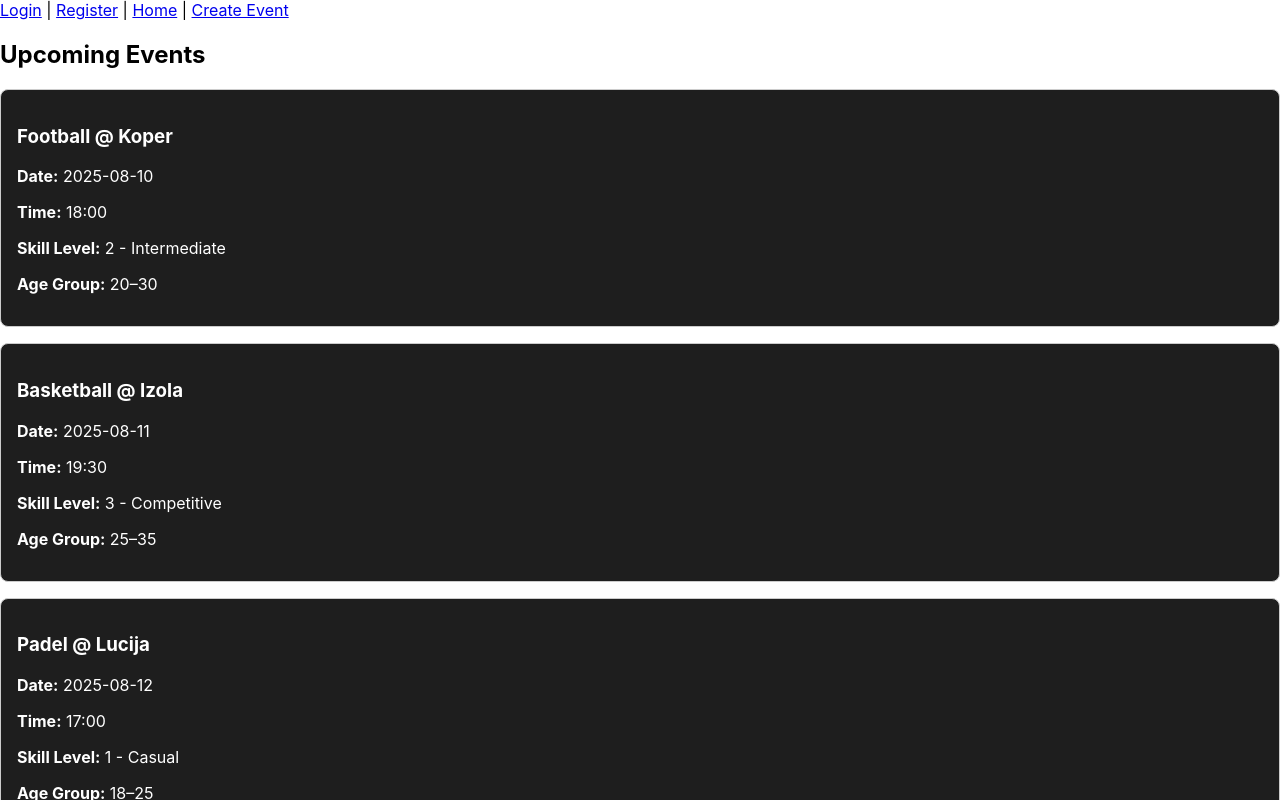
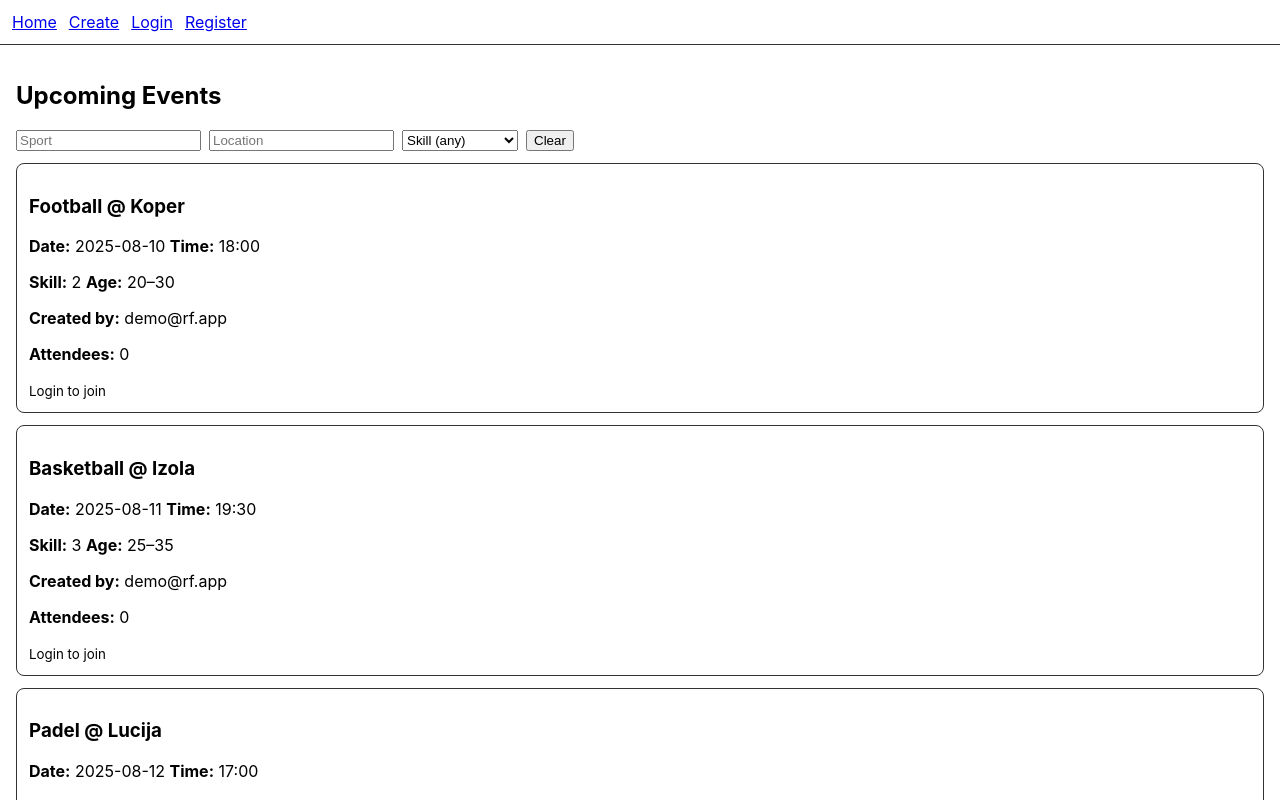
Before and after one commit to MihaVal/RecreationFinderApp, a React (Create React App) app in the folder frontend/: page /home in a window 1280 px wide. Shown: the top 800 px of the page. Built offline with nearby package versions, Linux system fonts and the light colour scheme.

Commit message:
adding features to frontend

```diff
--- a/frontend/src/App.js
+++ b/frontend/src/App.js
@@ -1,33 +1,27 @@
-import React, { useState } from "react";
-import { BrowserRouter as Router, Routes, Route, Link } from "react-router-dom";
+import { BrowserRouter as Router, Routes, Route } from "react-router-dom";
+import { AppProvider } from "./Context/AppContext";
+import Navbar from "./Components/Navbar";
 
 import LoginPage from "./Pages/LoginPage";
 import RegisterPage from "./Pages/RegisterPage";
 import HomePage from "./Pages/HomePage";
 import CreateEventPage from "./Pages/CreateEventPage";
 
-function App() {
+export default function App() {
   return (
+    <AppProvider>
       <Router>
-      <div className="App">
-        {/* Navigation Links */}
-        <nav>
-          <Link to="/login">Login</Link> | <Link to="/register">Register</Link>{" "}
-          | <Link to="/home">Home</Link> |{" "}
-          <Link to="/create">Create Event</Link>
-        </nav>
-
-        {/* Route Definitions */}
+        <Navbar />
+        <div style={{ padding: 16 }}>
           <Routes>
             <Route path="/login" element={<LoginPage />} />
             <Route path="/register" element={<RegisterPage />} />
             <Route path="/home" element={<HomePage />} />
             <Route path="/create" element={<CreateEventPage />} />
-          <Route path="*" element={<LoginPage />} />
+            <Route path="*" element={<HomePage />} />
           </Routes>
         </div>
       </Router>
+    </AppProvider>
   );
 }
-
-export default App;
--- a/frontend/src/Components/EventCard.js
+++ b/frontend/src/Components/EventCard.js
@@ -1,34 +1,46 @@
 import React from "react";
+import { useApp } from "../Context/AppContext";
 
-function EventCard({ event }) {
+export default function EventCard({ event }) {
+  const { user, joinEvent, leaveEvent } = useApp();
+  const joined = user && event.attendees.includes(user.email);
+
+  const handleJoin = () => user && joinEvent(event.id, user.email);
+  const handleLeave = () => user && leaveEvent(event.id, user.email);
+
   return (
     <div
       style={{
-        border: "1px solid #ccc",
-        borderRadius: "8px",
-        padding: "1rem",
-        marginBottom: "1rem",
-        background: "#1e1e1e",
-        color: "#fff",
+        border: "1px solid #333",
+        borderRadius: 8,
+        padding: 12,
+        marginBottom: 12,
       }}
     >
       <h3>
         {event.sport} @ {event.location}
       </h3>
       <p>
-        <strong>Date:</strong> {event.date}
+        <b>Date:</b> {event.date} <b>Time:</b> {event.time}
       </p>
       <p>
-        <strong>Time:</strong> {event.time}
+        <b>Skill:</b> {event.skillLevel} <b>Age:</b> {event.ageGroup}
       </p>
       <p>
-        <strong>Skill Level:</strong> {event.skillLevel}
+        <b>Created by:</b> {event.createdBy}
       </p>
       <p>
-        <strong>Age Group:</strong> {event.ageGroup}
+        <b>Attendees:</b> {event.attendees.length}
       </p>
+      {user ? (
+        joined ? (
+          <button onClick={handleLeave}>Leave</button>
+        ) : (
+          <button onClick={handleJoin}>Join</button>
+        )
+      ) : (
+        <small>Login to join</small>
+      )}
     </div>
   );
 }
-
-export default EventCard;
--- /dev/null
+++ b/frontend/src/Components/Navbar.js
@@ -0,0 +1,35 @@
+import { Link, useLocation, useNavigate } from "react-router-dom";
+import { useApp } from "../Context/AppContext";
+
+export default function Navbar() {
+  const { user, setUser } = useApp();
+  const nav = useNavigate();
+  const loc = useLocation();
+
+  const logout = () => {
+    setUser(null);
+    if (loc.pathname !== "/home") nav("/home");
+  };
+
+  return (
+    <nav
+      style={{
+        display: "flex",
+        gap: 12,
+        padding: 12,
+        borderBottom: "1px solid #333",
+      }}
+    >
+      <Link to="/home">Home</Link>
+      <Link to="/create">Create</Link>
+      {!user && <Link to="/login">Login</Link>}
+      {!user && <Link to="/register">Register</Link>}
+      {user && (
+        <span style={{ marginLeft: "auto" }}>
+          👤 {user.name} {user.surname} ({user.email})
+        </span>
+      )}
+      {user && <button onClick={logout}>Logout</button>}
+    </nav>
+  );
+}
--- /dev/null
+++ b/frontend/src/Context/AppContext.js
@@ -0,0 +1,114 @@
+import { createContext, useContext, useEffect, useMemo, useState } from "react";
+
+const AppContext = createContext(null);
+
+const LS_EVENTS_KEY = "rf_events";
+const LS_USER_KEY = "rf_user";
+
+export function AppProvider({ children }) {
+  const [user, setUser] = useState(() => {
+    const saved = localStorage.getItem(LS_USER_KEY);
+    return saved ? JSON.parse(saved) : null;
+  });
+
+  const [events, setEvents] = useState(() => {
+    const saved = localStorage.getItem(LS_EVENTS_KEY);
+    if (saved) return JSON.parse(saved);
+    // seed a few demo events the first time
+    return [
+      {
+        id: 1,
+        sport: "Football",
+        location: "Koper",
+        date: "2025-08-10",
+        time: "18:00",
+        skillLevel: 2,
+        ageGroup: "20–30",
+        createdBy: "demo@rf.app",
+        attendees: [],
+      },
+      {
+        id: 2,
+        sport: "Basketball",
+        location: "Izola",
+        date: "2025-08-11",
+        time: "19:30",
+        skillLevel: 3,
+        ageGroup: "25–35",
+        createdBy: "demo@rf.app",
+        attendees: [],
+      },
+      {
+        id: 3,
+        sport: "Padel",
+        location: "Lucija",
+        date: "2025-08-12",
+        time: "17:00",
+        skillLevel: 1,
+        ageGroup: "18–25",
+        createdBy: "demo@rf.app",
+        attendees: [],
+      },
+    ];
+  });
+
+  useEffect(() => {
+    localStorage.setItem(LS_EVENTS_KEY, JSON.stringify(events));
+  }, [events]);
+
+  useEffect(() => {
+    if (user) localStorage.setItem(LS_USER_KEY, JSON.stringify(user));
+    else localStorage.removeItem(LS_USER_KEY);
+  }, [user]);
+
+  const createEvent = (evt) => {
+    const id = events.length ? Math.max(...events.map((e) => e.id)) + 1 : 1;
+    setEvents((prev) => [...prev, { ...evt, id, attendees: [] }]);
+  };
+
+  const joinEvent = (eventId, email) => {
+    setEvents((prev) =>
+      prev.map((e) =>
+        e.id === eventId
+          ? {
+              ...e,
+              attendees: e.attendees.includes(email)
+                ? e.attendees
+                : [...e.attendees, email],
+            }
+          : e
+      )
+    );
+  };
+
+  const leaveEvent = (eventId, email) => {
+    setEvents((prev) =>
+      prev.map((e) =>
+        e.id === eventId
+          ? { ...e, attendees: e.attendees.filter((a) => a !== email) }
+          : e
+      )
+    );
+  };
+
+  const value = useMemo(
+    () => ({
+      user,
+      setUser,
+      events,
+      setEvents,
+      createEvent,
+      joinEvent,
+      leaveEvent,
+    }),
+    [user, events]
+  );
+
+  return <AppContext.Provider value={value}>{children}</AppContext.Provider>;
+}
+
+export function useApp() {
+  const ctx = useContext(AppContext);
+  if (!ctx) throw new Error("useApp must be used inside <AppProvider>");
+  return ctx;
+}
--- a/frontend/src/Pages/CreateEventPage.js
+++ b/frontend/src/Pages/CreateEventPage.js
@@ -1,26 +1,88 @@
 import React, { useState } from "react";
-import CreateEventForm from "../Components/CreateEventForm";
+import { useApp } from "../Context/AppContext";
+import { useNavigate } from "react-router-dom";
 
-function CreateEventPage() {
-  const [createdEvent, setCreatedEvent] = useState(null);
+export default function CreateEventPage() {
+  const { user, createEvent } = useApp();
+  const [sport, setSport] = useState("");
+  const [location, setLocation] = useState("");
+  const [date, setDate] = useState("");
+  const [time, setTime] = useState("");
+  const [skillLevel, setSkillLevel] = useState("1");
+  const [ageGroup, setAgeGroup] = useState("");
+  const nav = useNavigate();
 
-  const handleCreate = (event) => {
-    setCreatedEvent(event);
-    console.log("Created Event:", event);
+  const handleSubmit = (e) => {
+    e.preventDefault();
+    const evt = {
+      sport,
+      location,
+      date,
+      time,
+      skillLevel: Number(skillLevel),
+      ageGroup,
+      createdBy: user?.email || "anonymous@rf.app",
+    };
+    createEvent(evt);
+    nav("/home");
   };
 
   return (
-    <div>
-      {createdEvent ? (
-        <div>
-          <h3>Event Created Successfully!</h3>
-          <pre>{JSON.stringify(createdEvent, null, 2)}</pre>
-        </div>
-      ) : (
-        <CreateEventForm onCreate={handleCreate} />
+    <form onSubmit={handleSubmit}>
+      <h2>Create Event</h2>
+      {!user && (
+        <p style={{ color: "#ffa500" }}>
+          You’re not logged in — event will be created as <b>anonymous</b>.
+        </p>
       )}
-    </div>
+      <input
+        type="text"
+        placeholder="Sport"
+        value={sport}
+        onChange={(e) => setSport(e.target.value)}
+        required
+      />
+      <br />
+      <input
+        type="text"
+        placeholder="Location"
+        value={location}
+        onChange={(e) => setLocation(e.target.value)}
+        required
+      />
+      <br />
+      <input
+        type="date"
+        value={date}
+        onChange={(e) => setDate(e.target.value)}
+        required
+      />
+      <br />
+      <input
+        type="time"
+        value={time}
+        onChange={(e) => setTime(e.target.value)}
+        required
+      />
+      <br />
+      <select
+        value={skillLevel}
+        onChange={(e) => setSkillLevel(e.target.value)}
+      >
+        <option value="1">1 - Casual</option>
+        <option value="2">2 - Intermediate</option>
+        <option value="3">3 - Competitive</option>
+      </select>
+      <br />
+      <input
+        type="text"
+        placeholder="Age Group (e.g. 20–30)"
+        value={ageGroup}
+        onChange={(e) => setAgeGroup(e.target.value)}
+        required
+      />
+      <br />
+      <button type="submit">Create</button>
+    </form>
   );
 }
-
-export default CreateEventPage;
--- a/frontend/src/Pages/HomePage.js
+++ b/frontend/src/Pages/HomePage.js
@@ -1,45 +1,60 @@
-import React from "react";
+import React, { useMemo, useState } from "react";
+import { useApp } from "../Context/AppContext";
 import EventCard from "../Components/EventCard";
 
-function HomePage() {
-  const mockEvents = [
-    {
-      id: 1,
-      sport: "Football",
-      location: "Koper",
-      date: "2025-08-10",
-      time: "18:00",
-      skillLevel: "2 - Intermediate",
-      ageGroup: "20–30",
-    },
-    {
-      id: 2,
-      sport: "Basketball",
-      location: "Izola",
-      date: "2025-08-11",
-      time: "19:30",
-      skillLevel: "3 - Competitive",
-      ageGroup: "25–35",
-    },
-    {
-      id: 3,
-      sport: "Padel",
-      location: "Lucija",
-      date: "2025-08-12",
-      time: "17:00",
-      skillLevel: "1 - Casual",
-      ageGroup: "18–25",
-    },
-  ];
+export default function HomePage() {
+  const { events } = useApp();
+  const [sport, setSport] = useState("");
+  const [location, setLocation] = useState("");
+  const [skill, setSkill] = useState("");
+
+  const filtered = useMemo(() => {
+    return events.filter(
+      (e) =>
+        (sport ? e.sport.toLowerCase().includes(sport.toLowerCase()) : true) &&
+        (location
+          ? e.location.toLowerCase().includes(location.toLowerCase())
+          : true) &&
+        (skill ? String(e.skillLevel) === String(skill) : true)
+    );
+  }, [events, sport, location, skill]);
 
   return (
     <div>
       <h2>Upcoming Events</h2>
-      {mockEvents.map((event) => (
-        <EventCard key={event.id} event={event} />
+
+      <div style={{ display: "flex", gap: 8, marginBottom: 12 }}>
+        <input
+          placeholder="Sport"
+          value={sport}
+          onChange={(e) => setSport(e.target.value)}
+        />
+        <input
+          placeholder="Location"
+          value={location}
+          onChange={(e) => setLocation(e.target.value)}
+        />
+        <select value={skill} onChange={(e) => setSkill(e.target.value)}>
+          <option value="">Skill (any)</option>
+          <option value="1">1 - Casual</option>
+          <option value="2">2 - Intermediate</option>
+          <option value="3">3 - Competitive</option>
+        </select>
+        <button
+          onClick={() => {
+            setSport("");
+            setLocation("");
+            setSkill("");
+          }}
+        >
+          Clear
+        </button>
+      </div>
+
+      {filtered.length === 0 && <p>No events found.</p>}
+      {filtered.map((evt) => (
+        <EventCard key={evt.id} event={evt} />
       ))}
     </div>
   );
 }
-
-export default HomePage;
--- a/frontend/src/Pages/LoginPage.js
+++ b/frontend/src/Pages/LoginPage.js
@@ -1,22 +1,27 @@
 import React, { useState } from "react";
 import Login from "../Components/Login";
+import { useApp } from "../Context/AppContext";
 
-function LoginPage() {
-  const [loggedInUser, setLoggedInUser] = useState(null);
+export default function LoginPage() {
+  const { user, setUser } = useApp();
+  const [message, setMessage] = useState("");
 
   const handleLogin = (email) => {
-    setLoggedInUser(email);
+    // mock user (replace with real API later)
+    setUser({ email, name: "Demo", surname: "User" });
+    setMessage("Logged in successfully.");
   };
 
   return (
     <div>
-      {loggedInUser ? (
-        <p>Welcome, {loggedInUser}!</p>
+      {user ? (
+        <p>
+          Welcome, {user.name} {user.surname}!
+        </p>
       ) : (
         <Login onLogin={handleLogin} />
       )}
+      {message && <p>{message}</p>}
     </div>
   );
 }
-
-export default LoginPage;
--- a/frontend/src/Pages/RegisterPage.js
+++ b/frontend/src/Pages/RegisterPage.js
@@ -1,20 +1,21 @@
-// src/pages/RegisterPage.js
 import React, { useState } from "react";
 import Register from "../Components/Register";
+import { useApp } from "../Context/AppContext";
 
-function RegisterPage() {
-  const [registeredUser, setRegisteredUser] = useState(null);
+export default function RegisterPage() {
+  const { user, setUser } = useApp();
+  const [msg, setMsg] = useState("");
 
-  const handleRegister = (user) => {
-    setRegisteredUser(user);
+  const handleRegister = (u) => {
+    setUser(u); // pretend backend created the user
+    setMsg("Registration successful!");
   };
 
   return (
     <div>
-      {registeredUser ? (
+      {user ? (
         <p>
-          Welcome, {registeredUser.name} {registeredUser.surname}! Registration
-          successful.
+          Welcome, {user.name} {user.surname}! {msg}
         </p>
       ) : (
         <Register onRegister={handleRegister} />
@@ -22,5 +23,3 @@ function RegisterPage() {
     </div>
   );
 }
-
-export default RegisterPage;
```
Lines whose indentation alone changed are shown as unchanged.
